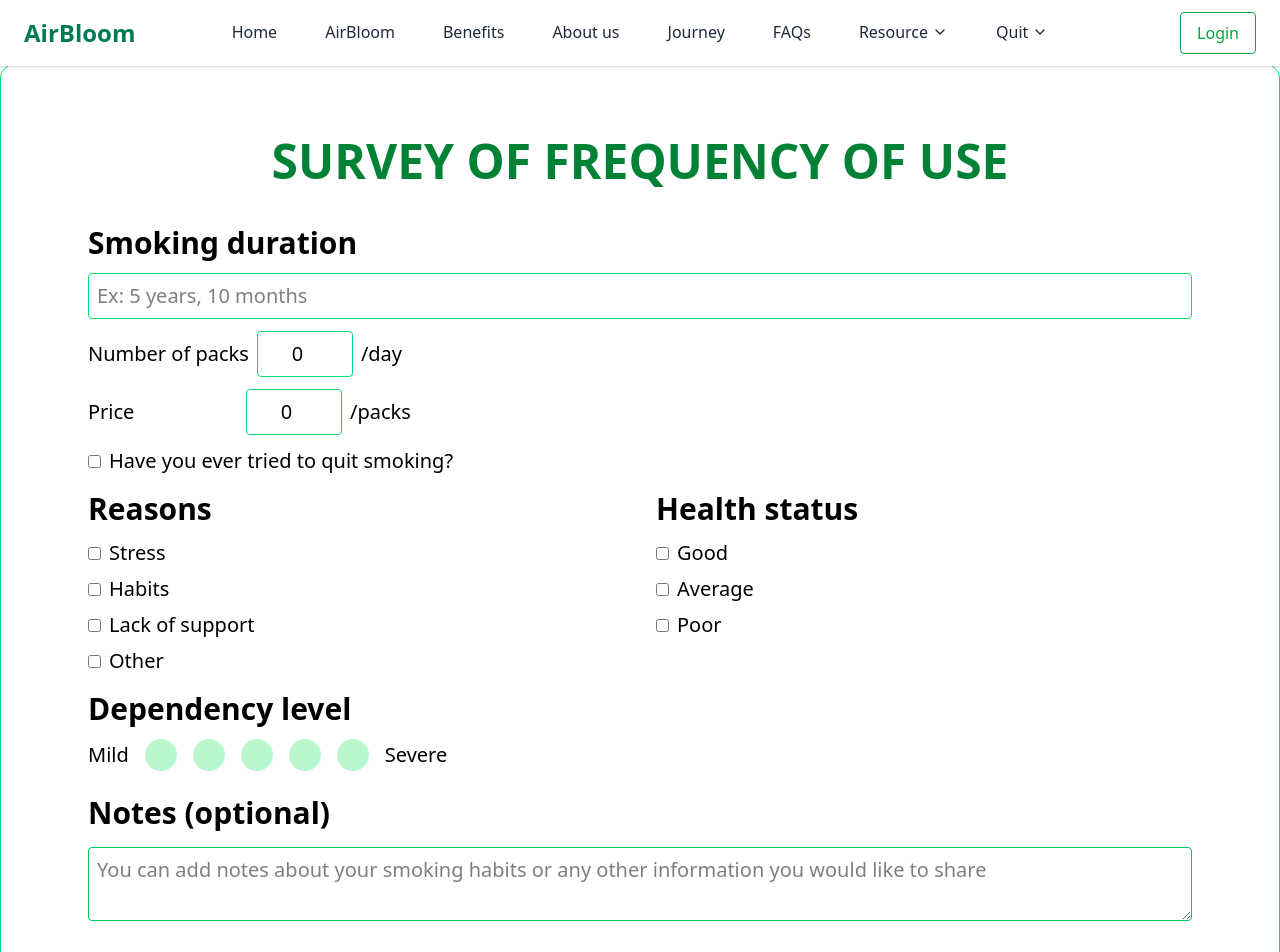
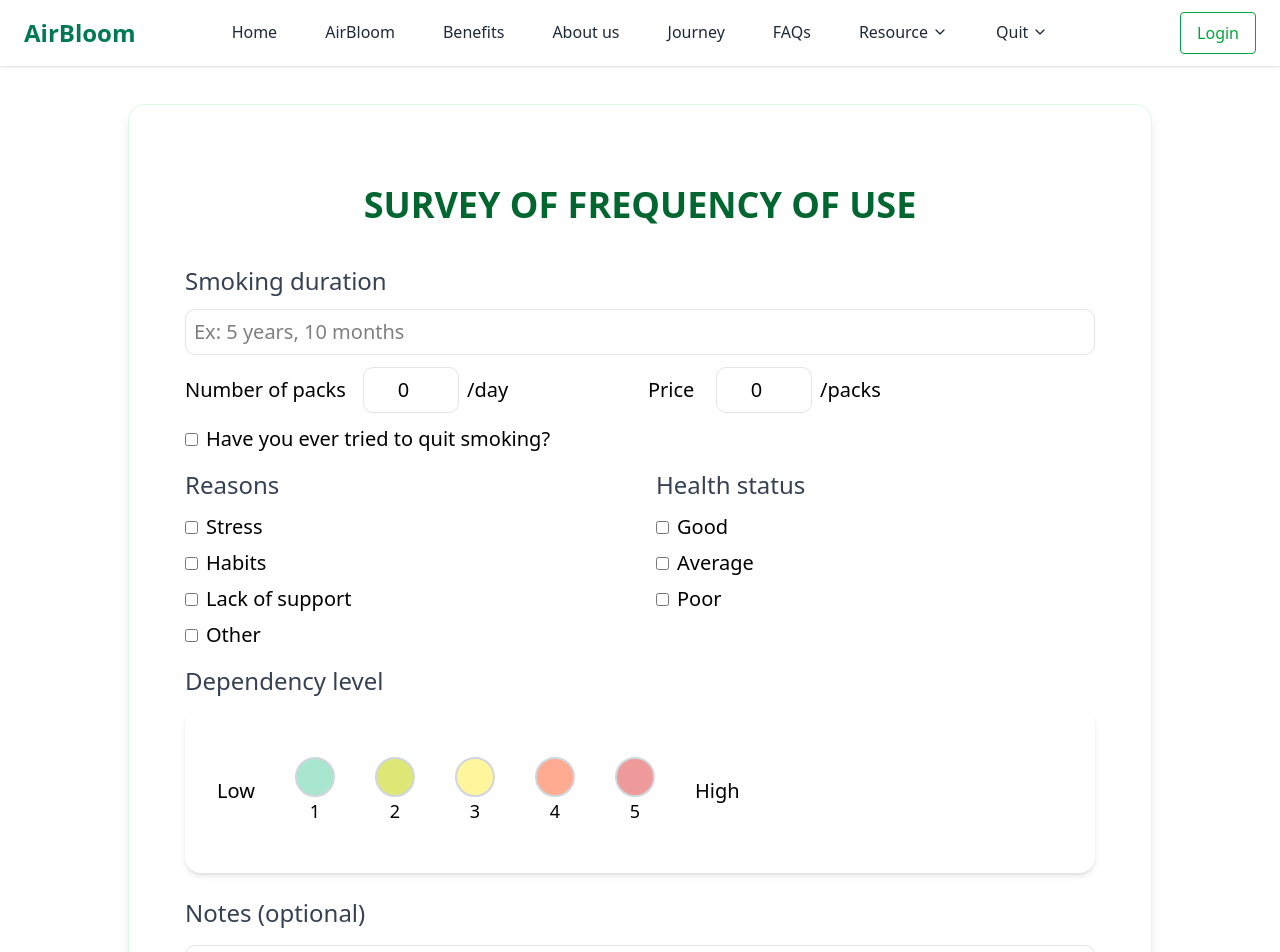
Before and after one commit to swp391-group7/smoking-cessation-support-platform-frontend, a React (Vite) app: page /user_survey in a window 1280 px wide. Shown: the top 952 px of the page. Built offline with nearby package versions, Linux system fonts and the light colour scheme; no server answers.

Commit message:
Update user_survey.tsx
Thêm khung bao trọn survey và chỉnh sửa level

```diff
--- a/src/pages/platform/user_survey.tsx
+++ b/src/pages/platform/user_survey.tsx
@@ -42,44 +42,46 @@ const user_survey: React.FC = () => {
   };
 
   return (
-    <div className="bg-white border-green-400 shadow-md rounded-xl p-6 border">
+    <div className="max-w-5xl mx-auto mt-10 bg-white shadow-lg rounded-2xl p-8 border border-green-100 ">
       <form onSubmit={handleSubmit} className="max-w-6xl mx-auto px-6 py-12 text-black">
-        <h1 className="text-5xl font-extrabold text-center text-green-700 mb-10">
+        <h1 className="text-4xl font-semibold text-center text-green-800 mb-10">
           SURVEY OF FREQUENCY OF USE
         </h1>
 
-        <label className="block text-3xl font-bold mb-3">Smoking duration</label>
+        <label className="block text-2xl font-medium text-gray-700 mb-3">Smoking duration</label>
 
         <input
           name="smoke_duration"
           placeholder="Ex: 5 years, 10 months"
           value={formData.smoke_duration}
           onChange={handleChange}
-          className="w-full p-2 text-xl border border-green-400 rounded mb-3"
+          className="w-full p-2 text-xl border rounded-lg focus:ring-green-500 focus:border-green-50 mb-3"
         />
 
+        <div className="grid grid-cols-2 gap-4">
           <div className="flex items-center text-xl gap-2 mb-3">
-          <label className="min-w-[150px]">Number of packs</label>
+            <label className=" min-w-[170px]">Number of packs</label>
             <input
               name="cigarettes_per_day"
               type="number"
               value={formData.cigarettes_per_day}
               onChange={handleChange}
-            className="w-24 p-2 border border-green-400 rounded text-center"
+              className="w-24 p-2 border rounded-lg text-center"
             />
             <span>/day</span>
           </div>
 
           <div className="flex items-center text-xl gap-2 mb-3">
-          <label className="min-w-[150px]">Price</label>
+            <label className="min-w-[60px]">Price</label>
             <input
               name="price_each"
               type="number"
               value={formData.price_each}
               onChange={handleChange}
-            className="w-24 p-2 border border-green-400 rounded text-center"
+              className="w-24 p-2 border rounded-lg text-center"
             />
             <span>/packs</span>
+          </div>
         </div>
 
         <label className="flex items-center text-xl gap-2 mb-4">
@@ -96,7 +98,7 @@ const user_survey: React.FC = () => {
         <div className="max-w-6xl mx-auto grid grid-cols-1 md:grid-cols-2 gap-8">
           {/* Cột trái */}
           <div className="space-y-4">
-            <label className="block text-3xl font-bold mb-3">Reasons</label>
+            <label className="block text-2xl font-medium text-gray-700 mb-3">Reasons</label>
             <div className="space-y-2 mb-4">
               {['Stress', 'Habits', 'Lack of support', 'Other'].map((reason) => (
                 <label key={reason} className="flex items-center text-xl space-x-2">
@@ -119,7 +121,7 @@ const user_survey: React.FC = () => {
           {/* Cột phải */}
 
           <div className="space-y-4">
-            <label className="block text-3xl font-bold mb-3">Health status</label>
+            <label className="block text-2xl font-medium text-gray-700 mb-3">Health status</label>
             <div className="space-y-2 mb-4">
               {['Good', 'Average', 'Poor'].map((status) => (
                 <label key={status} className="flex items-center text-xl space-x-2">
@@ -140,38 +142,72 @@ const user_survey: React.FC = () => {
           </div>
         </div>
 
-        <label className="block text-3xl font-bold mb-3">Dependency level</label>
-        <div className="flex items-center text-xl gap-4 mb-6">
-          <span>Mild</span>
-          {[1, 2, 3, 4, 5].map((level) => (
+        <label className="block text-2xl font-medium text-gray-700 mb-3">Dependency level</label>
+        <div className="flex items-center text-xl gap-10 mb-6 max-w-6xl mx-auto px-8 py-12 bg-white rounded-2xl shadow-md">
+          <span className="text-xl">Low</span>
+
+          {[1, 2, 3, 4, 5].map((level) => {
+            const softColors = [
+              "bg-[#A8E6CF]", // pastel green
+              "bg-[#DCE775]", // lime
+              "bg-[#FFF59D]", // yellow
+              "bg-[#FFAB91]", // peach
+              "bg-[#EF9A9A]"  // pastel red
+            ];
+
+            const softHoverColors = [
+              "hover:bg-[#81C784]",
+              "hover:bg-[#D4E157]",
+              "hover:bg-[#FFEE58]",
+              "hover:bg-[#FF8A65]",
+              "hover:bg-[#E57373]"
+            ];
+
+            const levelNames = [
+              "Very Low",
+              "Low",
+              "Medium",
+              "High",
+              "Very High"
+            ];
+
+
+            const isSelected = formData.dependency_level === level;
+
+            return (
+              <div key={level} className="flex flex-col items-center">
                 <div
-              key={level}
-              className={`w-8 h-8 rounded-full cursor-pointer transition ${formData.dependency_level === level
-                ? "bg-green-600"
-                : "bg-green-200 hover:bg-green-400"
-                }`}
+                  className={`w-10 h-10 rounded-full cursor-pointer transition border-2 border-gray-300
+            ${softColors[level - 1]} ${softHoverColors[level - 1]}
+            ${isSelected ? "ring-4 ring-offset-2 ring-green-700 scale-110" : ""}
+          `}
                   onClick={() => handleDependencyClick(level)}
+                  title={levelNames[level - 1]} // ← Tooltip text here
                 />
-          ))}
-          <span>Severe</span>
+                <span className="text-lg">{level}</span>
+              </div>
+            );
+          })}
+
+          <span className="text-xl">High</span>
         </div>
 
-        <label className="block text-3xl font-bold mb-4">Notes (optional)</label>
+        <label className="block text-2xl font-medium text-gray-700 mb-4">Notes (optional)</label>
         <textarea
           name="note"
           placeholder="You can add notes about your smoking habits or any other information you would like to share"
           value={formData.note}
           onChange={handleChange}
-          className="w-full p-2 text-xl border border-green-500 rounded mb-6"
+          className="w-full p-2 text-xl border rounded-lg focus:ring-green-500 focus:border-green-50 mb-6"
         />
 
-        <div className="text-center">
+        <div className="text-center mt-4">
           <p className="text-xl text-gray-700 mb-4">
             Thank you for taking the survey!<br />
             Your feedback is valuable for us.
           </p>
           <button
-            className="bg-emerald-600 text-xl text-white px-6 py-2 rounded-full text-sm font-medium"
+            className="bg-emerald-600 text-xl text-white px-6 py-2 rounded-full text-sm font-medium hover:bg-green-700"
             onClick={() => console.log(formData)}
           >
             Submit
```
Lines whose indentation alone changed are shown as unchanged.
